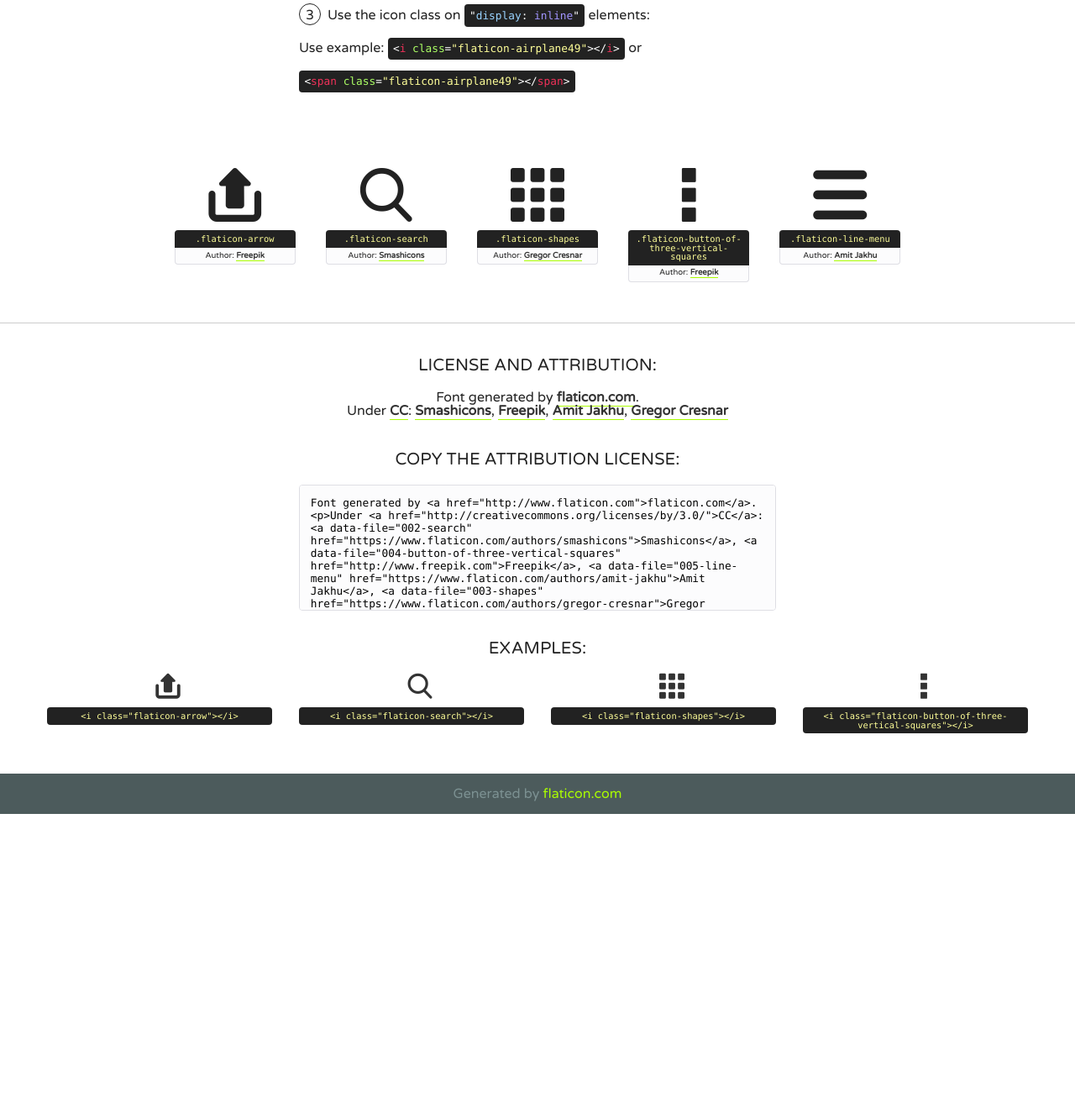
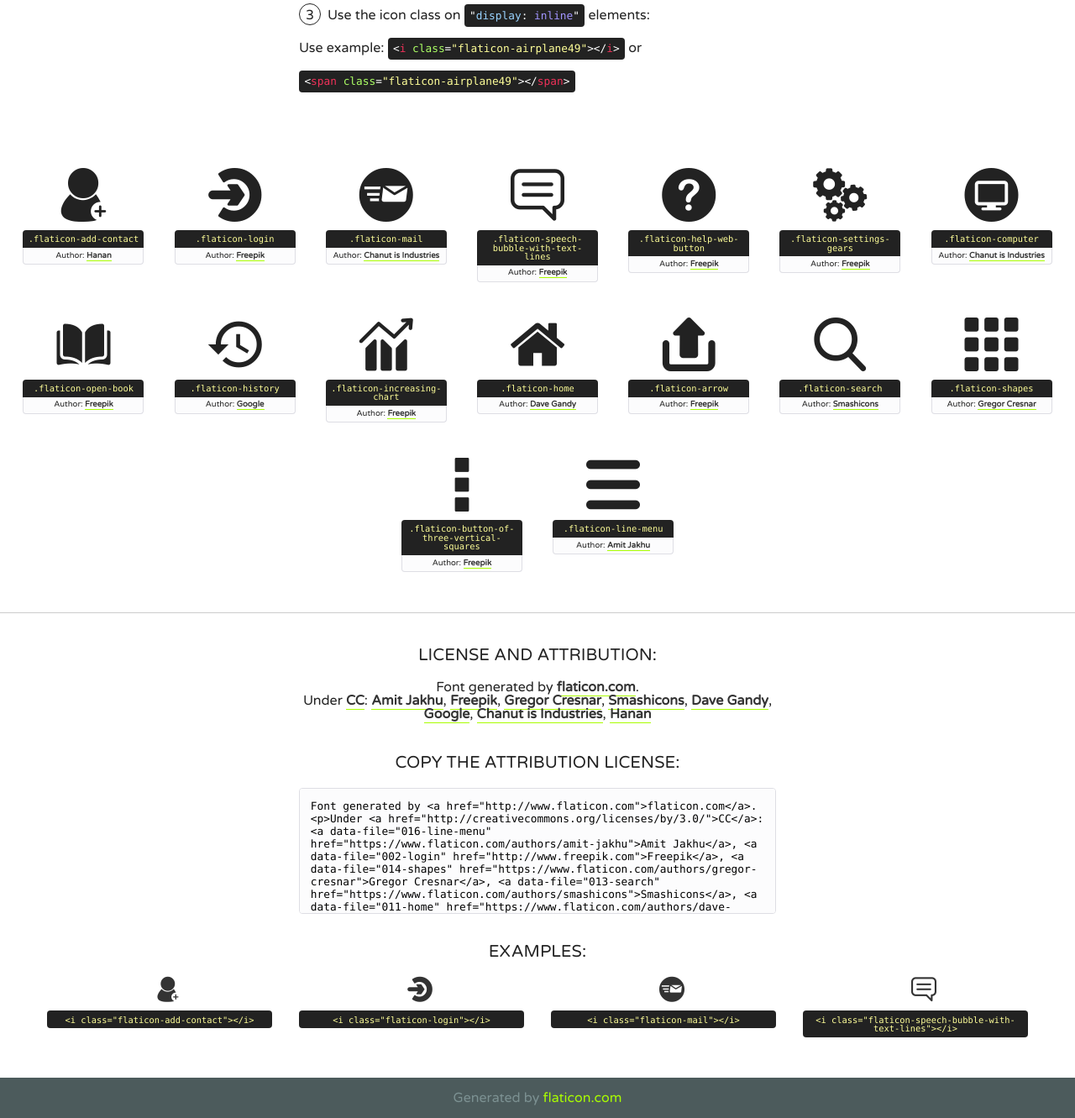
Before and after one commit to Accidental-Engineer/Tulsi, a PHP site: page /res/font/icon/flaticon.html in a window 1280 px wide. Shown: the part 451-1782 px from the top of the page at 84% size. Before the commit the page ends 1420 px from the top, so only its background shows below. Run offline with PHP 8.4, Linux system fonts and the light colour scheme.

```diff
--- a/res/font/icon/flaticon.css
+++ b/res/font/icon/flaticon.css
@@ -1,6 +1,6 @@
 	/*
   	Flaticon icon font: Flaticon
-  	Creation date: 21/01/2018 23:31
+  	Creation date: 23/01/2018 14:20
   	*/
 
 @font-face {
@@ -24,12 +24,24 @@
 [class^="flaticon-"]:before, [class*=" flaticon-"]:before,
 [class^="flaticon-"]:after, [class*=" flaticon-"]:after {
   font-family: Flaticon;
-  font-style: normal;
-  margin-left: 20px;
+        font-size: 20px;
+font-style: normal;
+margin-left: 20px;
 }
 
-.flaticon-arrow:before { content: "\f100"; }
-.flaticon-search:before { content: "\f101"; }
-.flaticon-shapes:before { content: "\f102"; }
-.flaticon-button-of-three-vertical-squares:before { content: "\f103"; }
-.flaticon-line-menu:before { content: "\f104"; }
+.flaticon-add-contact:before { content: "\f100"; }
+.flaticon-login:before { content: "\f101"; }
+.flaticon-mail:before { content: "\f102"; }
+.flaticon-speech-bubble-with-text-lines:before { content: "\f103"; }
+.flaticon-help-web-button:before { content: "\f104"; }
+.flaticon-settings-gears:before { content: "\f105"; }
+.flaticon-computer:before { content: "\f106"; }
+.flaticon-open-book:before { content: "\f107"; }
+.flaticon-history:before { content: "\f108"; }
+.flaticon-increasing-chart:before { content: "\f109"; }
+.flaticon-home:before { content: "\f10a"; }
+.flaticon-arrow:before { content: "\f10b"; }
+.flaticon-search:before { content: "\f10c"; }
+.flaticon-shapes:before { content: "\f10d"; }
+.flaticon-button-of-three-vertical-squares:before { content: "\f10e"; }
+.flaticon-line-menu:before { content: "\f10f"; }
--- a/res/font/icon/flaticon.html
+++ b/res/font/icon/flaticon.html
@@ -1,7 +1,7 @@
 <!DOCTYPE html>
 <!--
   Flaticon icon font: Flaticon
-  Creation date: 21/01/2018 23:31
+  Creation date: 23/01/2018 14:20
 -->
 <html>
 <!DOCTYPE html>
@@ -392,29 +392,84 @@
    <section id="glyphs">
 
 
+        <div class="glyph"><div class="glyph-icon flaticon-add-contact"></div>
+            <div class="class-name">.flaticon-add-contact</div>
+            <div class="author-name">Author: <a data-file="001-add-contact" href="https://www.flaticon.com/authors/hanan">Hanan</a> </div>
+        </div>
+
+        <div class="glyph"><div class="glyph-icon flaticon-login"></div>
+            <div class="class-name">.flaticon-login</div>
+            <div class="author-name">Author: <a data-file="002-login" href="http://www.freepik.com">Freepik</a> </div>
+        </div>
+
+        <div class="glyph"><div class="glyph-icon flaticon-mail"></div>
+            <div class="class-name">.flaticon-mail</div>
+            <div class="author-name">Author: <a data-file="003-mail" href="https://www.flaticon.com/authors/chanut-is-industries">Chanut is Industries</a> </div>
+        </div>
+
+        <div class="glyph"><div class="glyph-icon flaticon-speech-bubble-with-text-lines"></div>
+            <div class="class-name">.flaticon-speech-bubble-with-text-lines</div>
+            <div class="author-name">Author: <a data-file="004-speech-bubble-with-text-lines" href="http://www.freepik.com">Freepik</a> </div>
+        </div>
+
+        <div class="glyph"><div class="glyph-icon flaticon-help-web-button"></div>
+            <div class="class-name">.flaticon-help-web-button</div>
+            <div class="author-name">Author: <a data-file="005-help-web-button" href="http://www.freepik.com">Freepik</a> </div>
+        </div>
+
+        <div class="glyph"><div class="glyph-icon flaticon-settings-gears"></div>
+            <div class="class-name">.flaticon-settings-gears</div>
+            <div class="author-name">Author: <a data-file="006-settings-gears" href="http://www.freepik.com">Freepik</a> </div>
+        </div>
+
+        <div class="glyph"><div class="glyph-icon flaticon-computer"></div>
+            <div class="class-name">.flaticon-computer</div>
+            <div class="author-name">Author: <a data-file="007-computer" href="https://www.flaticon.com/authors/chanut-is-industries">Chanut is Industries</a> </div>
+        </div>
+
+        <div class="glyph"><div class="glyph-icon flaticon-open-book"></div>
+            <div class="class-name">.flaticon-open-book</div>
+            <div class="author-name">Author: <a data-file="008-open-book" href="http://www.freepik.com">Freepik</a> </div>
+        </div>
+
+        <div class="glyph"><div class="glyph-icon flaticon-history"></div>
+            <div class="class-name">.flaticon-history</div>
+            <div class="author-name">Author: <a data-file="009-history" href="https://www.flaticon.com/authors/google">Google</a> </div>
+        </div>
+
+        <div class="glyph"><div class="glyph-icon flaticon-increasing-chart"></div>
+            <div class="class-name">.flaticon-increasing-chart</div>
+            <div class="author-name">Author: <a data-file="010-increasing-chart" href="http://www.freepik.com">Freepik</a> </div>
+        </div>
+
+        <div class="glyph"><div class="glyph-icon flaticon-home"></div>
+            <div class="class-name">.flaticon-home</div>
+            <div class="author-name">Author: <a data-file="011-home" href="https://www.flaticon.com/authors/dave-gandy">Dave Gandy</a> </div>
+        </div>
+
         <div class="glyph"><div class="glyph-icon flaticon-arrow"></div>
             <div class="class-name">.flaticon-arrow</div>
-            <div class="author-name">Author: <a data-file="001-arrow" href="http://www.freepik.com">Freepik</a> </div>
+            <div class="author-name">Author: <a data-file="012-arrow" href="http://www.freepik.com">Freepik</a> </div>
         </div>
 
         <div class="glyph"><div class="glyph-icon flaticon-search"></div>
             <div class="class-name">.flaticon-search</div>
-            <div class="author-name">Author: <a data-file="002-search" href="https://www.flaticon.com/authors/smashicons">Smashicons</a> </div>
+            <div class="author-name">Author: <a data-file="013-search" href="https://www.flaticon.com/authors/smashicons">Smashicons</a> </div>
         </div>
 
         <div class="glyph"><div class="glyph-icon flaticon-shapes"></div>
             <div class="class-name">.flaticon-shapes</div>
-            <div class="author-name">Author: <a data-file="003-shapes" href="https://www.flaticon.com/authors/gregor-cresnar">Gregor Cresnar</a> </div>
+            <div class="author-name">Author: <a data-file="014-shapes" href="https://www.flaticon.com/authors/gregor-cresnar">Gregor Cresnar</a> </div>
         </div>
 
         <div class="glyph"><div class="glyph-icon flaticon-button-of-three-vertical-squares"></div>
             <div class="class-name">.flaticon-button-of-three-vertical-squares</div>
-            <div class="author-name">Author: <a data-file="004-button-of-three-vertical-squares" href="http://www.freepik.com">Freepik</a> </div>
+            <div class="author-name">Author: <a data-file="015-button-of-three-vertical-squares" href="http://www.freepik.com">Freepik</a> </div>
         </div>
 
         <div class="glyph"><div class="glyph-icon flaticon-line-menu"></div>
             <div class="class-name">.flaticon-line-menu</div>
-            <div class="author-name">Author: <a data-file="005-line-menu" href="https://www.flaticon.com/authors/amit-jakhu">Amit Jakhu</a> </div>
+            <div class="author-name">Author: <a data-file="016-line-menu" href="https://www.flaticon.com/authors/amit-jakhu">Amit Jakhu</a> </div>
         </div>
 
 
@@ -424,11 +479,11 @@
 
     <section class="attribution wrapper"   style="text-align:center;">
 
-      <div class="title">License and attribution:</div><div class="attrDiv">Font generated by <a href="http://www.flaticon.com">flaticon.com</a>. <div><p>Under <a href="http://creativecommons.org/licenses/by/3.0/">CC</a>: <a data-file="002-search" href="https://www.flaticon.com/authors/smashicons">Smashicons</a>, <a data-file="004-button-of-three-vertical-squares" href="http://www.freepik.com">Freepik</a>, <a data-file="005-line-menu" href="https://www.flaticon.com/authors/amit-jakhu">Amit Jakhu</a>, <a data-file="003-shapes" href="https://www.flaticon.com/authors/gregor-cresnar">Gregor Cresnar</a></p>  </div>
+      <div class="title">License and attribution:</div><div class="attrDiv">Font generated by <a href="http://www.flaticon.com">flaticon.com</a>. <div><p>Under <a href="http://creativecommons.org/licenses/by/3.0/">CC</a>: <a data-file="016-line-menu" href="https://www.flaticon.com/authors/amit-jakhu">Amit Jakhu</a>, <a data-file="002-login" href="http://www.freepik.com">Freepik</a>, <a data-file="014-shapes" href="https://www.flaticon.com/authors/gregor-cresnar">Gregor Cresnar</a>, <a data-file="013-search" href="https://www.flaticon.com/authors/smashicons">Smashicons</a>, <a data-file="011-home" href="https://www.flaticon.com/authors/dave-gandy">Dave Gandy</a>, <a data-file="009-history" href="https://www.flaticon.com/authors/google">Google</a>, <a data-file="003-mail" href="https://www.flaticon.com/authors/chanut-is-industries">Chanut is Industries</a>, <a data-file="001-add-contact" href="https://www.flaticon.com/authors/hanan">Hanan</a></p>  </div>
       </div>
       <div class="title">Copy the Attribution License:</div>
 
-    <textarea onclick="this.focus();this.select();">Font generated by &lt;a href=&quot;http://www.flaticon.com&quot;&gt;flaticon.com&lt;/a&gt;. <p>Under <a href="http://creativecommons.org/licenses/by/3.0/">CC</a>: <a data-file="002-search" href="https://www.flaticon.com/authors/smashicons">Smashicons</a>, <a data-file="004-button-of-three-vertical-squares" href="http://www.freepik.com">Freepik</a>, <a data-file="005-line-menu" href="https://www.flaticon.com/authors/amit-jakhu">Amit Jakhu</a>, <a data-file="003-shapes" href="https://www.flaticon.com/authors/gregor-cresnar">Gregor Cresnar</a></p>
+    <textarea onclick="this.focus();this.select();">Font generated by &lt;a href=&quot;http://www.flaticon.com&quot;&gt;flaticon.com&lt;/a&gt;. <p>Under <a href="http://creativecommons.org/licenses/by/3.0/">CC</a>: <a data-file="016-line-menu" href="https://www.flaticon.com/authors/amit-jakhu">Amit Jakhu</a>, <a data-file="002-login" href="http://www.freepik.com">Freepik</a>, <a data-file="014-shapes" href="https://www.flaticon.com/authors/gregor-cresnar">Gregor Cresnar</a>, <a data-file="013-search" href="https://www.flaticon.com/authors/smashicons">Smashicons</a>, <a data-file="011-home" href="https://www.flaticon.com/authors/dave-gandy">Dave Gandy</a>, <a data-file="009-history" href="https://www.flaticon.com/authors/google">Google</a>, <a data-file="003-mail" href="https://www.flaticon.com/authors/chanut-is-industries">Chanut is Industries</a>, <a data-file="001-add-contact" href="https://www.flaticon.com/authors/hanan">Hanan</a></p>
      </textarea>
 
     </section>
@@ -439,29 +494,29 @@
 
             <div class="image">
                 <p>
-                    <i class="glyph-icon flaticon-arrow"></i>
-                    <span>&lt;i class=&quot;flaticon-arrow&quot;&gt;&lt;/i&gt;</span>
+                    <i class="glyph-icon flaticon-add-contact"></i>
+                    <span>&lt;i class=&quot;flaticon-add-contact&quot;&gt;&lt;/i&gt;</span>
                 </p>
             </div>
 
             <div class="image">
                 <p>
-                    <i class="glyph-icon flaticon-search"></i>
-                    <span>&lt;i class=&quot;flaticon-search&quot;&gt;&lt;/i&gt;</span>
+                    <i class="glyph-icon flaticon-login"></i>
+                    <span>&lt;i class=&quot;flaticon-login&quot;&gt;&lt;/i&gt;</span>
                 </p>
             </div>
 
             <div class="image">
                 <p>
-                    <i class="glyph-icon flaticon-shapes"></i>
-                    <span>&lt;i class=&quot;flaticon-shapes&quot;&gt;&lt;/i&gt;</span>
+                    <i class="glyph-icon flaticon-mail"></i>
+                    <span>&lt;i class=&quot;flaticon-mail&quot;&gt;&lt;/i&gt;</span>
                 </p>
             </div>
 
             <div class="image">
                 <p>
-                    <i class="glyph-icon flaticon-button-of-three-vertical-squares"></i>
-                    <span>&lt;i class=&quot;flaticon-button-of-three-vertical-squares&quot;&gt;&lt;/i&gt;</span>
+                    <i class="glyph-icon flaticon-speech-bubble-with-text-lines"></i>
+                    <span>&lt;i class=&quot;flaticon-speech-bubble-with-text-lines&quot;&gt;&lt;/i&gt;</span>
                 </p>
             </div>
 
```
Also changed, not shown: pages/signin.txt (added, +47 -0 lines), pages/signup.txt (added, +47 -0 lines), pages/userAuthUI.php (+56 -18 lines), res/font/icon/_flaticon.scss (+33 -11 lines), res/font/icon/Flaticon.svg, res/font/icon/Flaticon.ttf, res/font/icon/Flaticon.woff, 1 other file.
